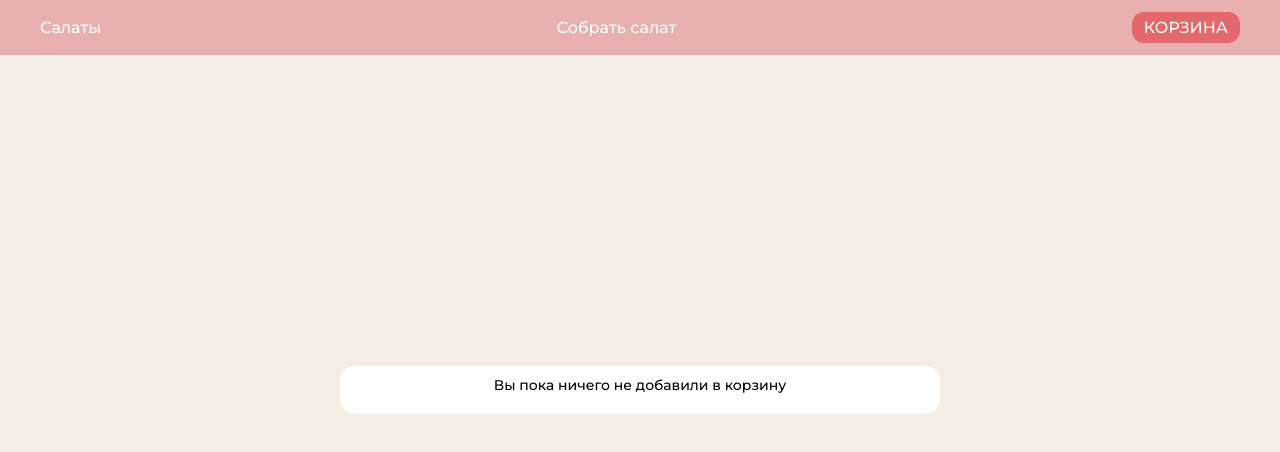
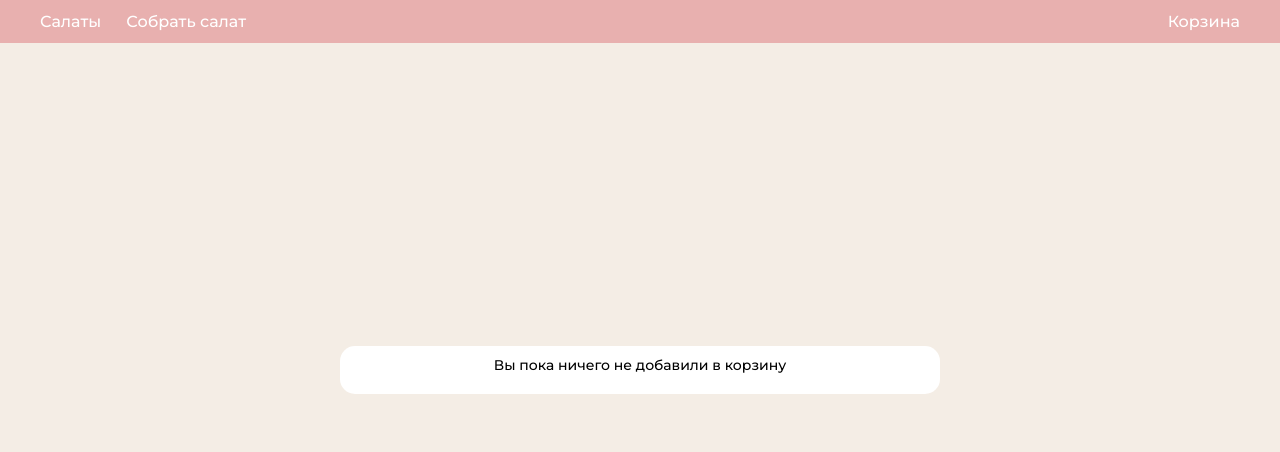
Before and after one commit to aralon2843/abk-test-task, a React (Create React App) app: page /order in a window 1280 px wide. Shown: the top 452 px of the page. Built offline with nearby package versions, Linux system fonts and the light colour scheme.

Commit message:
refactoring: refactored styled components

```diff
--- a/src/components/App/App.styles.ts
+++ b/src/components/App/App.styles.ts
@@ -11,5 +11,11 @@ export const Container = styled.div`
 `;
 
 export const Content = styled.div`
-  padding: 80px 10px 10px 10px;
+  padding: 60px 10px 10px 10px;
 `;
+
+export const FlexContainer = styled.div<{ align?: string; justify?: string }>`
+  display: flex;
+  justify-content: ${({ justify }) => (justify ? justify : 'flex-start')};
+  align-items: ${({ align }) => (align ? align : 'stretched')};
+`;
--- a/src/components/Create/Create.tsx
+++ b/src/components/Create/Create.tsx
@@ -6,11 +6,12 @@ import { addOrder } from '../../store/order/actions';
 import { RootState } from '../../store/store';
 import { Container, Content } from '../App/App.styles';
 import CreatedSalad from '../CreatedSalad/CreatedSalad';
-import { FlexContainer } from '../CreatedSalad/CreatedSalad.styles';
+import { FlexContainer } from '../App/App.styles';
 import Header from '../Header/Header';
 import Loader from '../Loader/Loader';
 import Molecules from '../Molecules/Molecules';
 import { Title } from '../Molecules/Molecules.styles';
+import { CreateWrapper } from '../CreatedSalad/CreatedSalad.styles';
 
 const Create: React.FC = (): JSX.Element => {
   const { molecules, status, error } = useSelector(
@@ -80,11 +81,11 @@ const Create: React.FC = (): JSX.Element => {
       <Header />
       <Container>
         <Content>
-          {error ? <Title>{error}</Title> : <Title>Собрать свой салат</Title>}
+          {error && <Title>{error}</Title>}
           {status === 'loading' && !isCreatedSaladInOrder ? (
             <Loader />
           ) : (
-            <FlexContainer>
+            <CreateWrapper>
               <Molecules molecules={molecules} onClick={onMoleculeClick} />
               <CreatedSalad
                 createdSalad={createdSalad}
@@ -92,7 +93,7 @@ const Create: React.FC = (): JSX.Element => {
                 onAddButtonClick={onAddButtonClick}
                 isCreatedSaladInOrder={isCreatedSaladInOrder}
               />
-            </FlexContainer>
+            </CreateWrapper>
           )}
         </Content>
       </Container>
--- a/src/components/CreatedSalad/CreatedSalad.styles.ts
+++ b/src/components/CreatedSalad/CreatedSalad.styles.ts
@@ -8,11 +8,14 @@ export const CreatedSaladWrapper = styled.div`
   margin-top: 10px;
   padding: 10px;
   height: 100%;
+  @media (max-width: 768px) {
+    flex: 1 1 100%;
+  }
 `;
 
-export const FlexContainer = styled.div`
+export const CreateWrapper = styled.div`
   display: flex;
-  justify-content: space-around;
+  justify-content: space-between;
   @media (max-width: 768px) {
     display: block;
   }
--- a/src/components/Header/Header.styles.ts
+++ b/src/components/Header/Header.styles.ts
@@ -30,21 +30,13 @@ export const Menu = styled.ul`
 `;
 
 export const MenuItem = styled.li`
-  margin-right: 15px;
+  margin-right: 25px;
   cursor: pointer;
   transition: 0.3s ease all;
-  &:last-child {
-    text-transform: uppercase;
-    margin-right: 0;
-    padding: 6px 12px;
-    border-radius: 12px;
-    background-color: ${({ theme }) => theme.colors.coral};
-    &:hover {
-      background-color: ${({ theme }) => theme.colors.green};
-      color: ${({ theme }) => theme.colors.light};
-    }
-  }
-  &:not(:last-child):hover {
+  &:hover {
     color: ${({ theme }) => theme.colors.coral};
   }
+  &:last-child {
+    margin-right: 0;
+  }
 `;
--- a/src/components/Header/Header.tsx
+++ b/src/components/Header/Header.tsx
@@ -1,7 +1,7 @@
 import React from 'react';
 import { Link } from 'react-router-dom';
 
-import { Container } from '../App/App.styles';
+import { Container, FlexContainer } from '../App/App.styles';
 import {
   HeaderInner,
   HeaderWrapper,
@@ -17,12 +17,14 @@ const Header: React.FC = (): JSX.Element => {
         <HeaderInner>
           <Navigation>
             <Menu>
+              <FlexContainer>
                 <MenuItem>
                   <Link to="/">Салаты</Link>
                 </MenuItem>
                 <MenuItem>
                   <Link to="/create"> Собрать салат</Link>
                 </MenuItem>
+              </FlexContainer>
               <MenuItem>
                 <Link to="/order"> Корзина</Link>
               </MenuItem>
```
Lines whose indentation alone changed are shown as unchanged.
